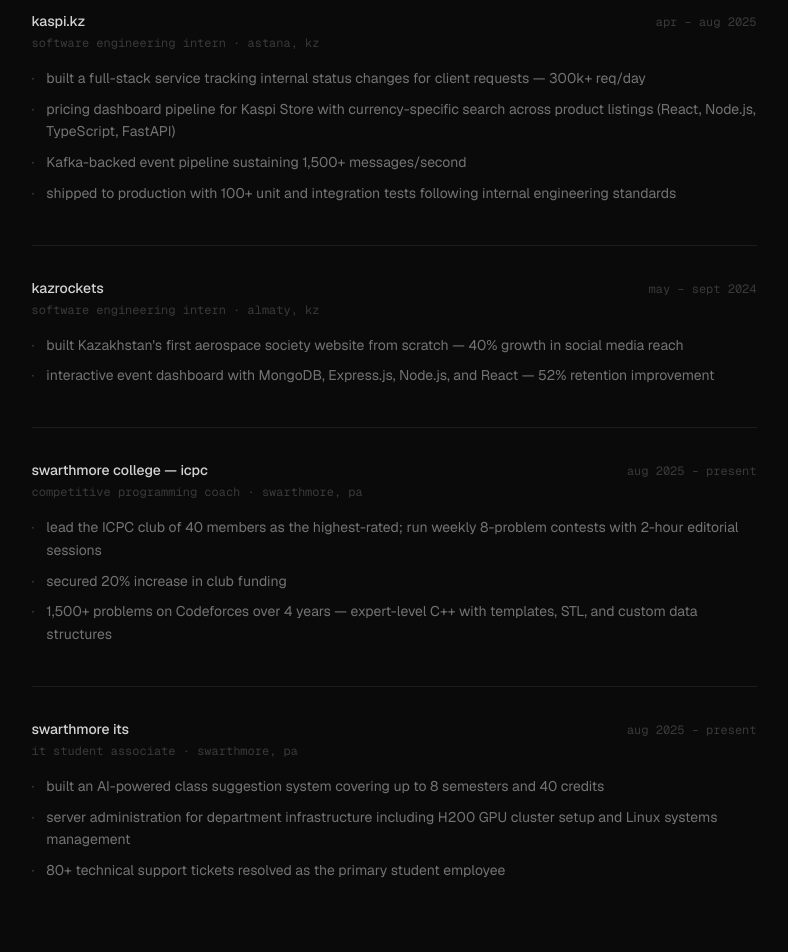
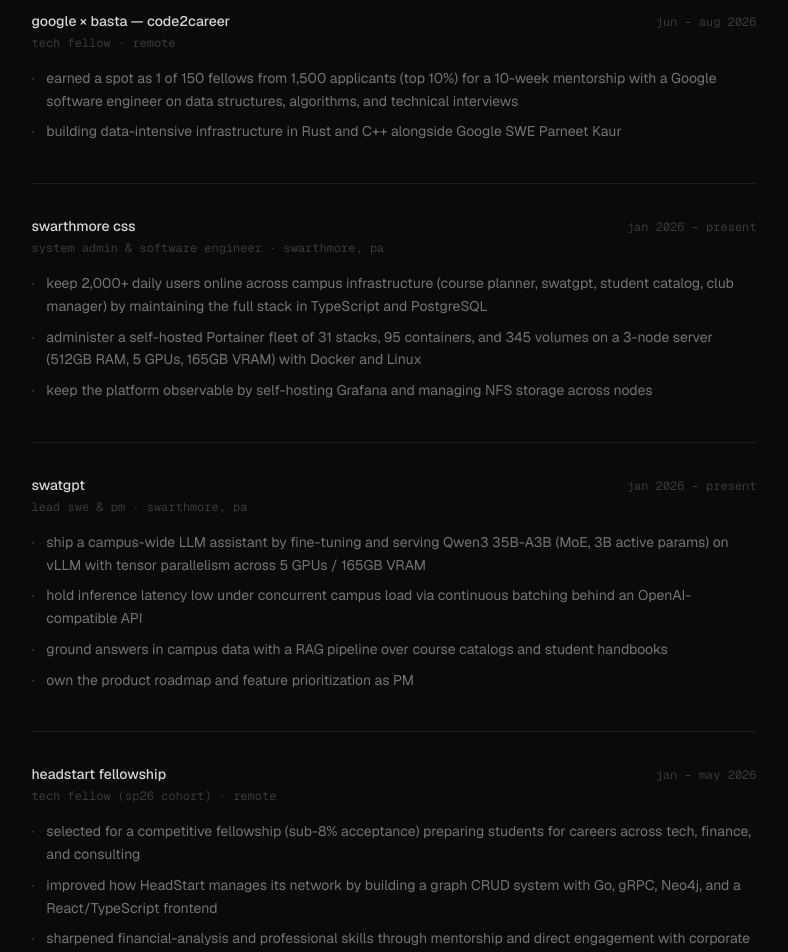
Before and after one commit to aidxhxr/aidxhxr-dev, a Next.js app: page /experience in a window 1280 px wide. Shown: the part 240-1192 px from the top of the page, without its empty margins (246-1034 px from the left). Built offline with nearby package versions, Linux system fonts and the light colour scheme.

Commit message:
content(experience): update roles with current positions
Replace prior internship entries with current fellowships, research, and founder roles.

```diff
--- a/app/experience/page.tsx
+++ b/app/experience/page.tsx
@@ -6,47 +6,81 @@ export const metadata: Metadata = {
 
 const experience = [
   {
-    company: "kaspi.kz",
-    role: "software engineering intern",
-    period: "apr – aug 2025",
-    location: "astana, kz",
+    company: "google × basta — code2career",
+    role: "tech fellow",
+    period: "jun – aug 2026",
+    location: "remote",
     bullets: [
-      "built a full-stack service tracking internal status changes for client requests — 300k+ req/day",
-      "pricing dashboard pipeline for Kaspi Store with currency-specific search across product listings (React, Node.js, TypeScript, FastAPI)",
-      "Kafka-backed event pipeline sustaining 1,500+ messages/second",
-      "shipped to production with 100+ unit and integration tests following internal engineering standards",
+      "earned a spot as 1 of 150 fellows from 1,500 applicants (top 10%) for a 10-week mentorship with a Google software engineer on data structures, algorithms, and technical interviews",
+      "building data-intensive infrastructure in Rust and C++ alongside Google SWE Parneet Kaur",
     ],
   },
   {
-    company: "kazrockets",
-    role: "software engineering intern",
-    period: "may – sept 2024",
-    location: "almaty, kz",
+    company: "swarthmore css",
+    role: "system admin & software engineer",
+    period: "jan 2026 – present",
+    location: "swarthmore, pa",
     bullets: [
-      "built Kazakhstan's first aerospace society website from scratch — 40% growth in social media reach",
-      "interactive event dashboard with MongoDB, Express.js, Node.js, and React — 52% retention improvement",
+      "keep 2,000+ daily users online across campus infrastructure (course planner, swatgpt, student catalog, club manager) by maintaining the full stack in TypeScript and PostgreSQL",
+      "administer a self-hosted Portainer fleet of 31 stacks, 95 containers, and 345 volumes on a 3-node server (512GB RAM, 5 GPUs, 165GB VRAM) with Docker and Linux",
+      "keep the platform observable by self-hosting Grafana and managing NFS storage across nodes",
+    ],
+  },
+  {
+    company: "swatgpt",
+    role: "lead swe & pm",
+    period: "jan 2026 – present",
+    location: "swarthmore, pa",
+    bullets: [
+      "ship a campus-wide LLM assistant by fine-tuning and serving Qwen3 35B-A3B (MoE, 3B active params) on vLLM with tensor parallelism across 5 GPUs / 165GB VRAM",
+      "hold inference latency low under concurrent campus load via continuous batching behind an OpenAI-compatible API",
+      "ground answers in campus data with a RAG pipeline over course catalogs and student handbooks",
+      "own the product roadmap and feature prioritization as PM",
+    ],
+  },
+  {
+    company: "headstart fellowship",
+    role: "tech fellow (sp26 cohort)",
+    period: "jan – may 2026",
+    location: "remote",
+    bullets: [
+      "selected for a competitive fellowship (sub-8% acceptance) preparing students for careers across tech, finance, and consulting",
+      "improved how HeadStart manages its network by building a graph CRUD system with Go, gRPC, Neo4j, and a React/TypeScript frontend",
+      "sharpened financial-analysis and professional skills through mentorship and direct engagement with corporate partners including Sixth Street",
     ],
   },
   {
     company: "swarthmore college — icpc",
-    role: "competitive programming coach",
-    period: "aug 2025 – present",
+    role: "lead competitive programmer",
+    period: "sept 2025 – present",
     location: "swarthmore, pa",
     bullets: [
-      "lead the ICPC club of 40 members as the highest-rated; run weekly 8-problem contests with 2-hour editorial sessions",
-      "secured 20% increase in club funding",
-      "1,500+ problems on Codeforces over 4 years — expert-level C++ with templates, STL, and custom data structures",
+      "lead the Swarthmore ICPC club of 20 as the highest-rated member, organizing practices and contests",
+      "run weekly training by constructing 5-hour, 8-problem contests with 2-hour editorials for div-2 teams",
+      "solved 1,500+ Codeforces problems over 4+ years — expert-level C++ with STL containers, iterators, templates, and custom data structures",
     ],
   },
   {
-    company: "swarthmore its",
-    role: "it student associate",
-    period: "aug 2025 – present",
-    location: "swarthmore, pa",
+    company: "colgate university",
+    role: "algorithmic research",
+    period: "apr 2024 – mar 2025",
+    location: "remote",
     bullets: [
-      "built an AI-powered class suggestion system covering up to 8 semesters and 40 credits",
-      "server administration for department infrastructure including H200 GPU cluster setup and Linux systems management",
-      "80+ technical support tickets resolved as the primary student employee",
+      "researched the NP-hard Graph Bandwidth Problem on a 100% scholarship with prof. David Perkins",
+      "beat GRASP, simulated annealing, genetic algorithms, and ICA by ~20% with a novel genetic algorithm using wave function collapse (NGA-WFC)",
+      "published as an Outstanding Research Paper in the Pioneer Journal (top 1.3% of submissions)",
+    ],
+  },
+  {
+    company: "beelieve",
+    role: "founder & ceo",
+    period: "mar 2024 – dec 2025",
+    location: "kazakhstan",
+    bullets: [
+      "secured $30,000+ from Samsung Innovations, UNESCO Startups, and Kazakhstan's Ministry of Ecology to tackle large-scale bee population decline",
+      "grew to 300+ active beekeepers with a data-driven dashboard in React, TypeScript, Next.js, and MongoDB",
+      "delivered real-time hive-health predictions with an ML pipeline over 500,000+ datapoints — Confluent Kafka, LightGBM, MQTT, TimescaleDB, FastAPI",
+      "reached $1,000 MRR with a live apiary-recommendation system over LoRaWAN powered by a fine-tuned Mistral-7B-Instruct-v0.3",
     ],
   },
 ];
```
